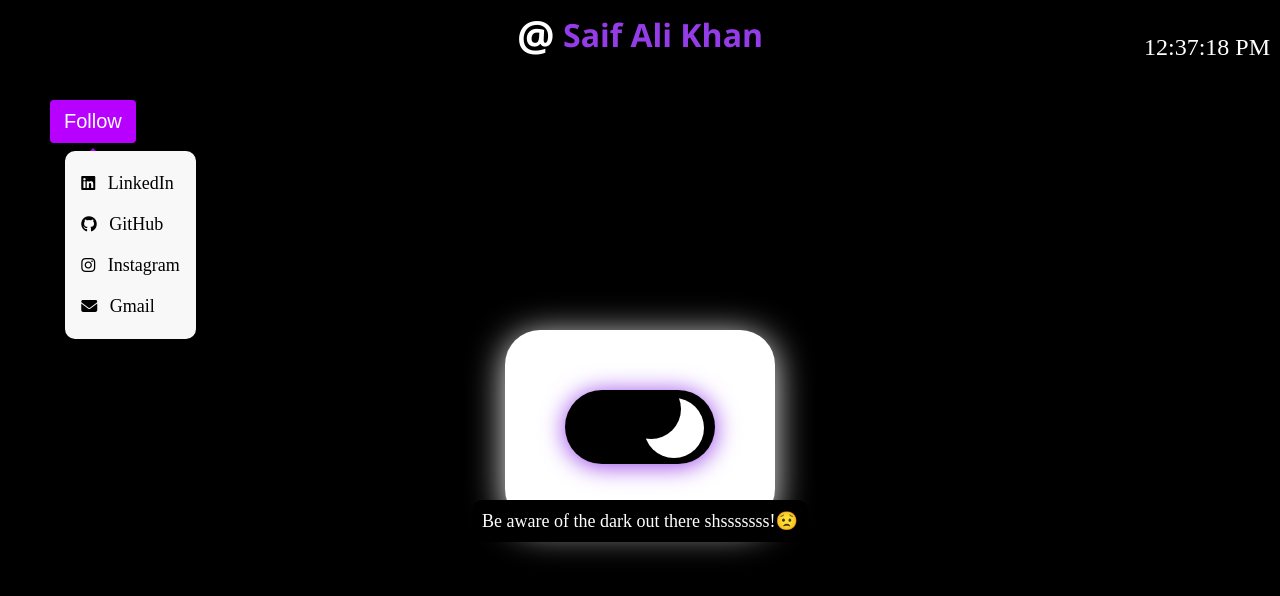
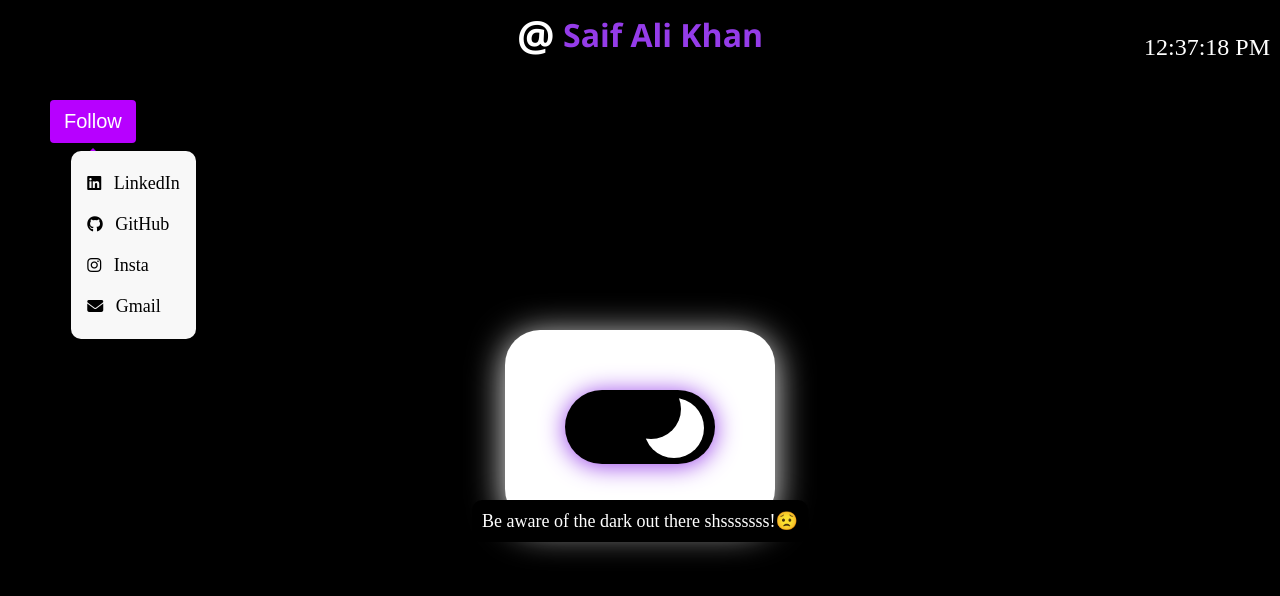
Before and after one commit to mdyusufkhan101/unclickable-button, a plain HTML site: page index.html in a window 1280 px wide. Both pictures are taken after a click on the button "Follow". Drawn offline with Linux system fonts and the light colour scheme.

Commit message:
Update index.html

```diff
--- a/index.html
+++ b/index.html
@@ -36,7 +36,7 @@
                         LinkedIn</a>
                     <a href="https://github.com/your-github-profile"><i class="fab fa-github"></i> GitHub</a>
                     <a href="https://www.instagram.com/your-instagram-profile"><i class="fab fa-instagram"></i>
-                        Instagram</a>
+                        Insta</a>
                     <a href="mailto:saif7862254j@gmail.com"><i class="fas fa-envelope"></i> Gmail</a>
                 </div>
             </div>
```
